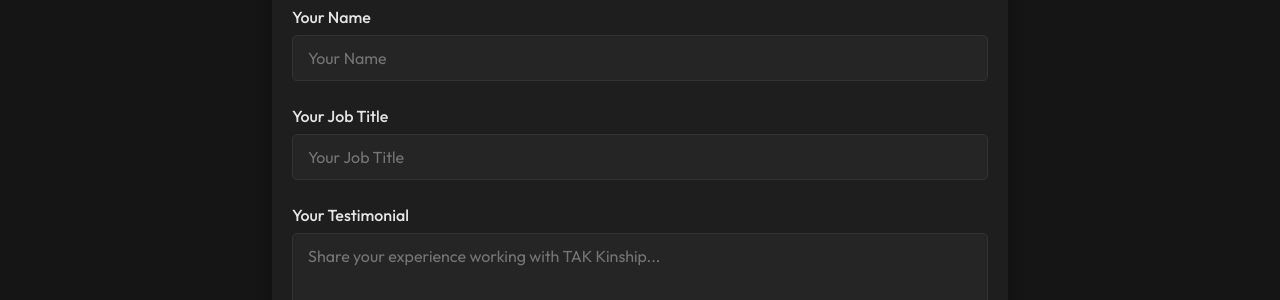
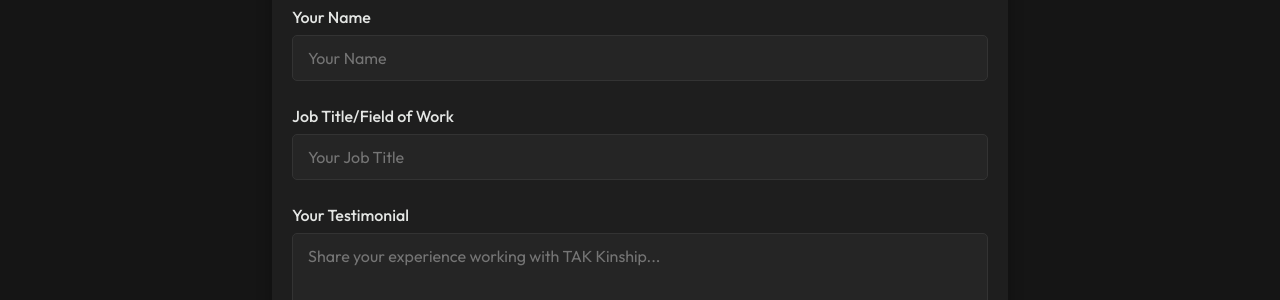
Before and after one commit to Palnetguy/tak_kniship_devs, a Django app: template tak_devs_app/templates/testimonial_form.html in a window 1280 px wide. Shown: the part 386-686 px from the top of the page. Run offline with Django 5.2, Linux system fonts and the light colour scheme; the template is opened without the code that fills it: values that come from a table or form of the project are taken from there, others are empty.

```diff
--- a/tak_devs_app/templates/testimonial_form.html
+++ b/tak_devs_app/templates/testimonial_form.html
@@ -52,7 +52,7 @@ Testimonial | TAK Kinship{% endblock %} {% block content %}
 
       <div class="form-group">
         <label for="{{ form.job_title.id_for_label }}" class="form-label"
-          >Your Job Title</label
+          >Job Title/Field of Work</label
         >
         {{ form.job_title }} {% if form.job_title.errors %}
         <div class="error-feedback">
```
